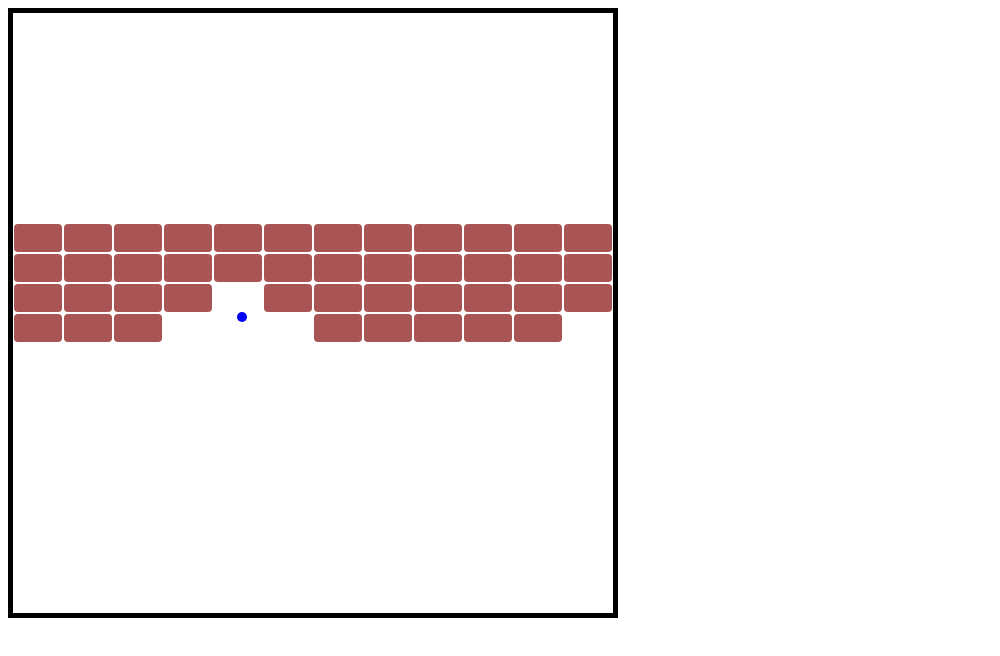
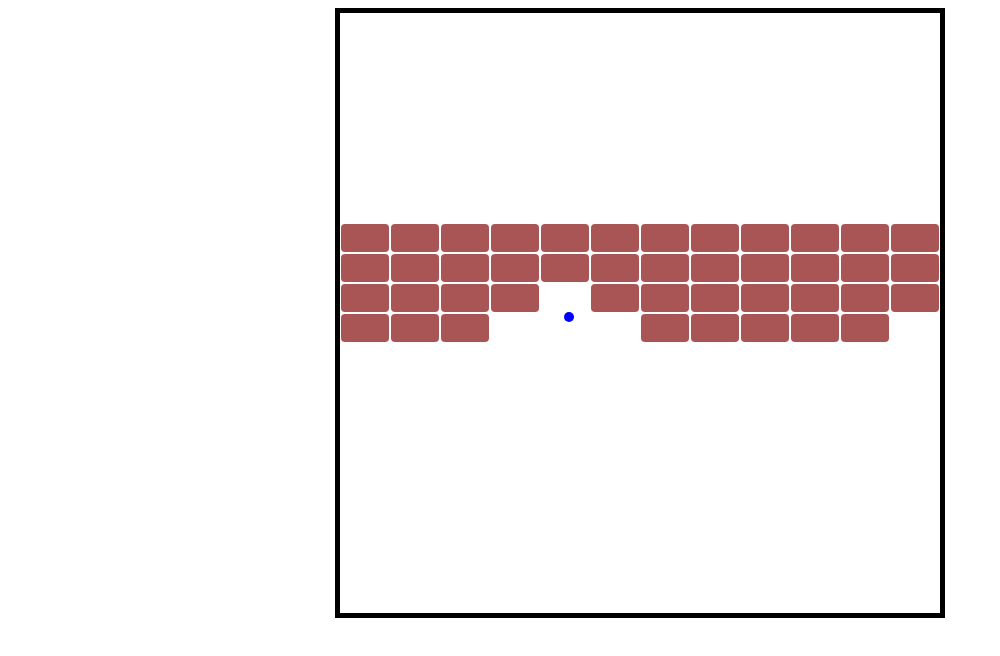
Before and after one commit to MichalNemecek/arkanoid-svelte, a Svelte app: page / in a window 1280 px wide. Shown: the top 656 px of the page, without its empty margins (0-1000 px from the left). Built offline with nearby package versions, Linux system fonts and the light colour scheme.

Commit message:
úprava CSS

```diff
--- a/src/App.svelte
+++ b/src/App.svelte
@@ -45,7 +45,6 @@
   }, 1000/timeStep);
 
 </script>
-
 <svg width={areaSize.x} height={areaSize.y}>
   {#each bricks as brick}
     <BrickElement props={brick} />
@@ -54,8 +53,10 @@
     <BallElement props={ball} />
   {/each}
 </svg>
-<style>
+<style lang="css">
   svg {
-    border: 5px solid black;
+		  border: 5px solid black;
+		  margin: 0 auto;
+		  display: block;
   }
 </style>
```
